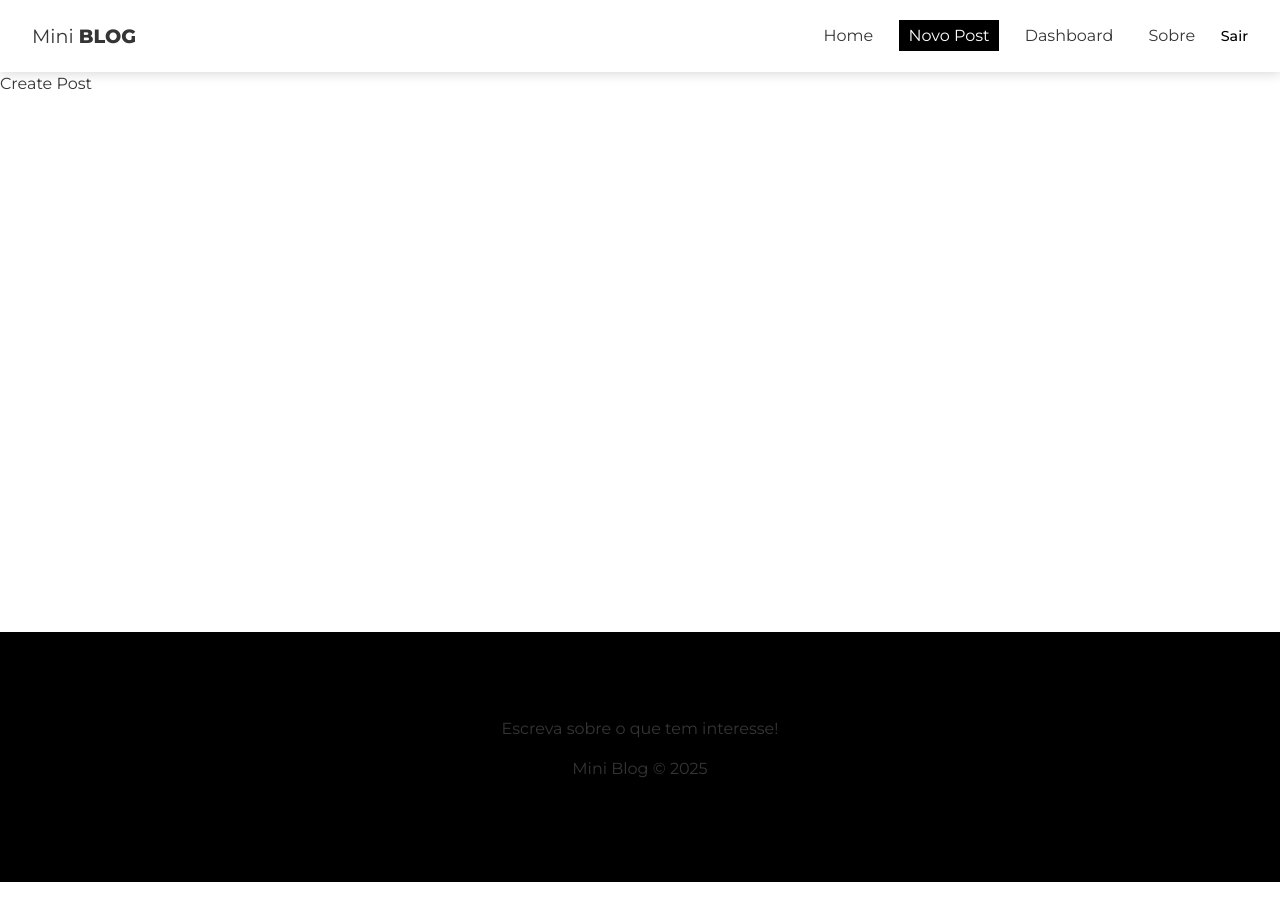
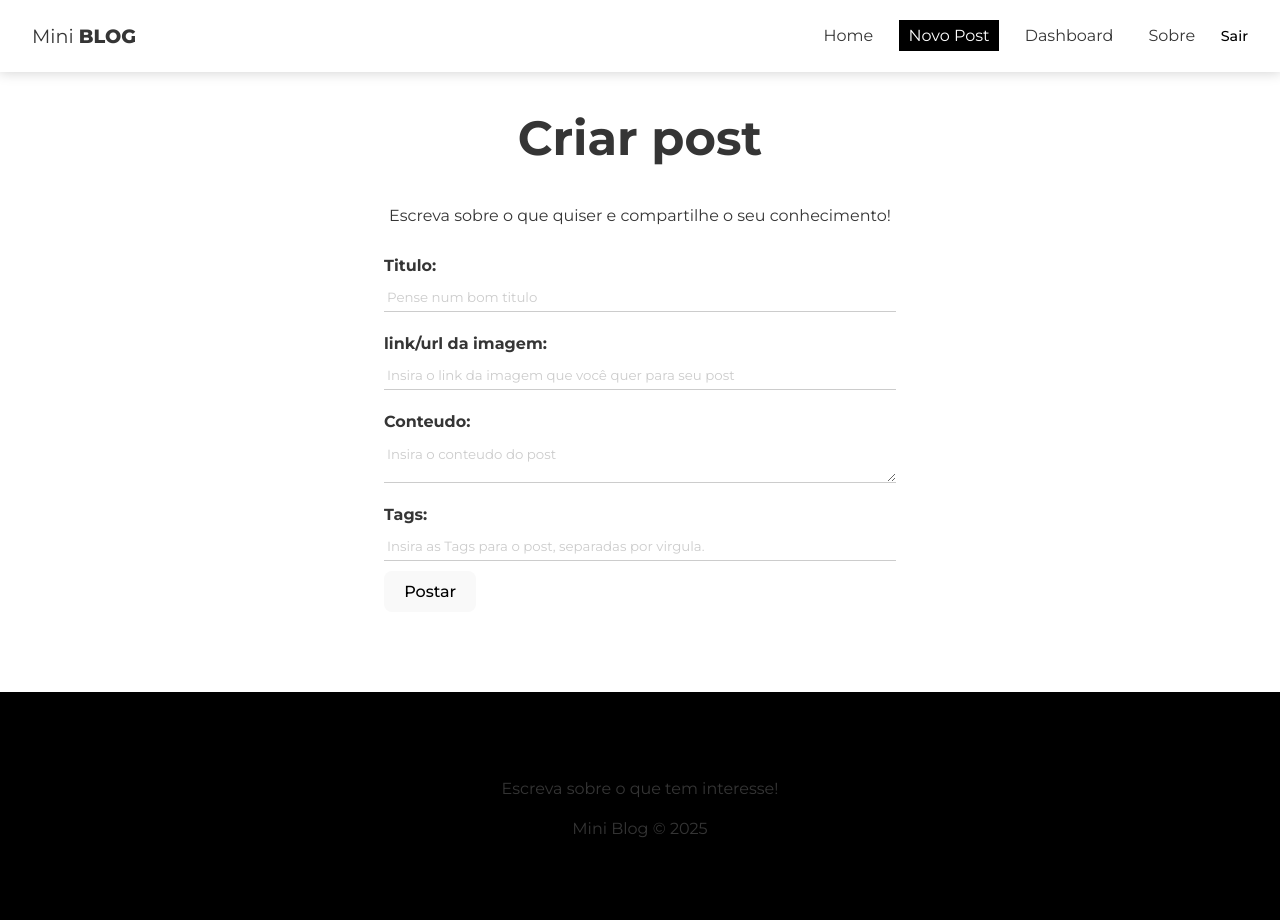
Before and after one commit to kevinsolar/miniblog, a React (Vite) app: page /posts/create in a window 1280 px wide. Shown: the top 920 px of the page. Before the commit the page ends 882 px from the top, so only its background shows below. Built offline with nearby package versions, Linux system fonts and the light colour scheme; no server answers; sample sign-in values are in the browser's storage.

Commit message:
Criando a página de criação e post - parte 1 na parte 2 pretendo estilizar melhor.

```diff
--- a/src/firebase/config.js
+++ b/src/firebase/config.js
@@ -19,4 +19,4 @@ const app = initializeApp(firebaseConfig);
 
 const db = getFirestore(app);
 
-export { db };
+export { db, app };
--- a/src/hooks/useAuthentication.js
+++ b/src/hooks/useAuthentication.js
@@ -1,4 +1,4 @@
-import { db } from "../firebase/config";
+import { app, db } from "../firebase/config";
 
 //Importando funções que iremos precisar.
 import {
@@ -20,7 +20,7 @@ export const useAuthentication = () => {
 	//deal with memory leak -> memory leak é quando temos o problema de mudar de página ou algo do tipo e ainda mantermos as informações que tinhamos preenchido ou enviado em algum momento anterior/ pagina anterior, mas que não era pra acontecer.
 	const [cancelled, setCancelled] = useState(false);
 
-	const auth = getAuth(); // Isso não significa que o usuario está autenticado, mas que posso utilizar ele para realizar funções de autenticação a partir dele.
+	const auth = getAuth(app); // Isso não significa que o usuario está autenticado, mas que posso utilizar ele para realizar funções de autenticação a partir dele.
 
 	function checkIfIsCancelled() {
 		if (cancelled) {
--- a/src/pages/CreatePost/index.jsx
+++ b/src/pages/CreatePost/index.jsx
@@ -1,9 +1,82 @@
-import styles from './CreatePost.module.css';
+import styles from "./CreatePost.module.css";
+
+import { useState } from "react";
 
 const CreatePost = () => {
-   return (
-      <div>Create Post</div>
-   )
-}
+	const [title, setTitle] = useState("");
+	const [img, setImg] = useState("");
+	const [body, setBody] = useState("");
+	const [tags, setTags] = useState("");
+	const [formError, setFormError] = useState("");
+
+	const handleSubmit = (e) => {
+		e.preventDefault();
+	};
+
+	return (
+		<section id="postar">
+			<div className="title">
+				<h1>Criar post</h1>
+				<p>Escreva sobre o que quiser e compartilhe o seu conhecimento!</p>
+			</div>
+
+			<form onSubmit={handleSubmit}>
+				<label>
+					<span>Titulo:</span>
+					<input
+						type="text"
+						name="title"
+						required
+						placeholder="Pense num bom titulo"
+						onChange={(e) => setTitle(e.target.value)}
+						value={title}
+					/>
+				</label>
+				<label>
+					<span>link/url da imagem:</span>
+					<input
+						type="text"
+						name="image"
+						required
+						placeholder="Insira o link da imagem que você quer para seu post"
+						onChange={(e) => setImg(e.target.value)}
+						value={img}
+					/>
+				</label>
+				<label>
+					<span>Conteudo:</span>
+					<textarea
+						name="body"
+						required
+						placeholder="Insira o conteudo do post"
+						onChange={(e) => setBody(e.target.value)}
+						value={body}
+					></textarea>
+				</label>
+				<label>
+					<span>Tags:</span>
+					<input
+						type="text"
+						name="tags"
+						required
+						placeholder="Insira as Tags para o post, separadas por virgula."
+						onChange={(e) => setTags(e.target.value)}
+						value={tags}
+					/>
+				</label>
+
+            <button className="btn">Postar</button>
+				{/* {!loading && <button className="btn">Postar</button>}
+				{loading && (
+					<button className="btn" disabled>
+						Aguarde...
+					</button>
+				)}
+
+				{error && <p className="error">{error}</p>} */}
+			</form>
+		</section>
+	);
+};
 
 export default CreatePost;
```
